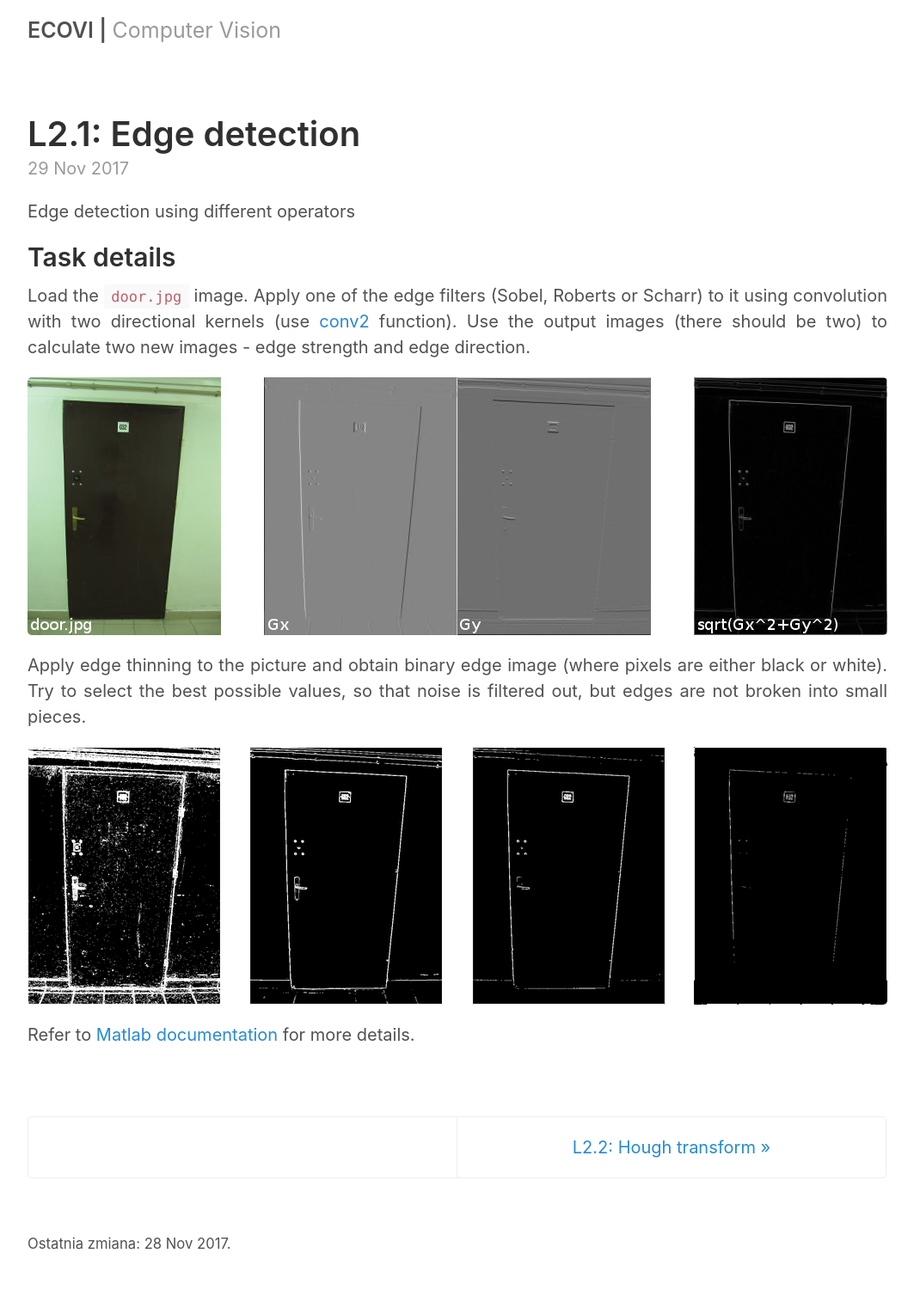
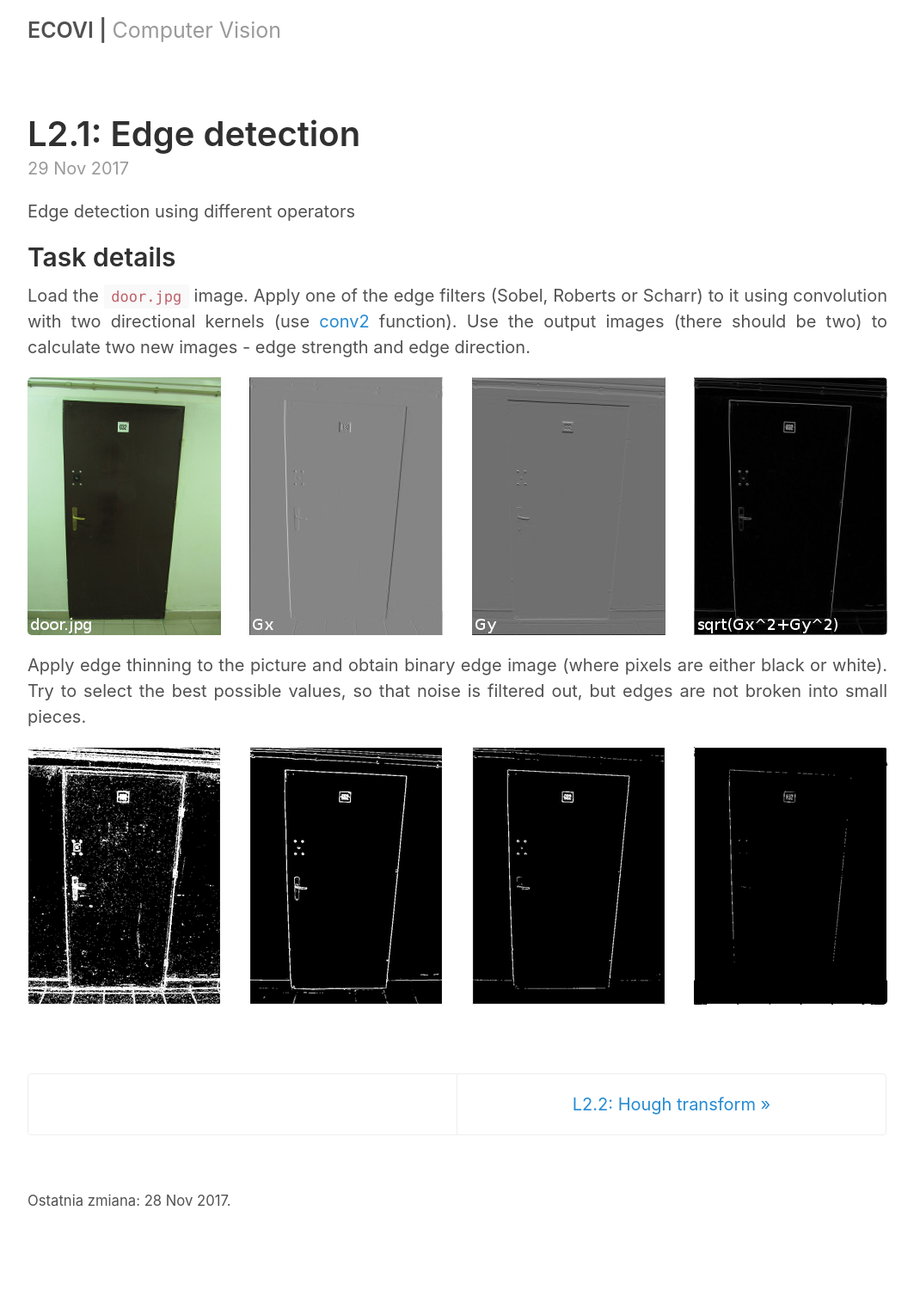
Before and after one commit to maciek-slon/ecovi, a Jekyll site: the page built from _posts/2017-11-29-T1-edge.md, in a window 1280 px wide. Shown: the whole page at 86% size, without its empty margins (108-1171 px from the left). Built offline with Jekyll 4.4.1, drawn with Linux system fonts in a browser that asks for light colours; after the commit the page ends 1451 px from its top, so only the background shows below that; some of the changed lines change nothing that is shown.

Commit message:
fix image

```diff
--- a/_posts/2017-11-29-T1-edge.md
+++ b/_posts/2017-11-29-T1-edge.md
@@ -10,7 +10,7 @@
 
 ## Task details
 
-Load the `door.jpg` image. Apply one of the edge filters (Sobel, Roberts or Scharr) to it using convolution with two directional kernels (use [conv2](https://www.mathworks.com/help/matlab/ref/conv2.html) function).
+Load the [`door.jpg`]({{site.baseurl}}/public/l2/door.png) image. Apply one of the edge filters (Sobel, Roberts or Scharr) to it using convolution with two directional kernels (use [conv2](https://www.mathworks.com/help/matlab/ref/conv2.html) function).
 Use the output images (there should be two) to calculate two new images - edge strength and edge direction.
 
 ![]({{site.baseurl}}/public/l2/sobel.jpg)
@@ -18,5 +18,3 @@
 Apply edge thinning to the picture and obtain binary edge image (where pixels are either black or white). Try to select the best possible values, so that noise is filtered out, but edges are not broken into small pieces.
 
 ![]({{site.baseurl}}/public/l2/edge.png)
-
-Refer to [Matlab documentation](https://mathworks.com/help/images/ref/hough.html) for more details.
```
Also changed, not shown: public/l2/sobel.jpg, 1 other file.
